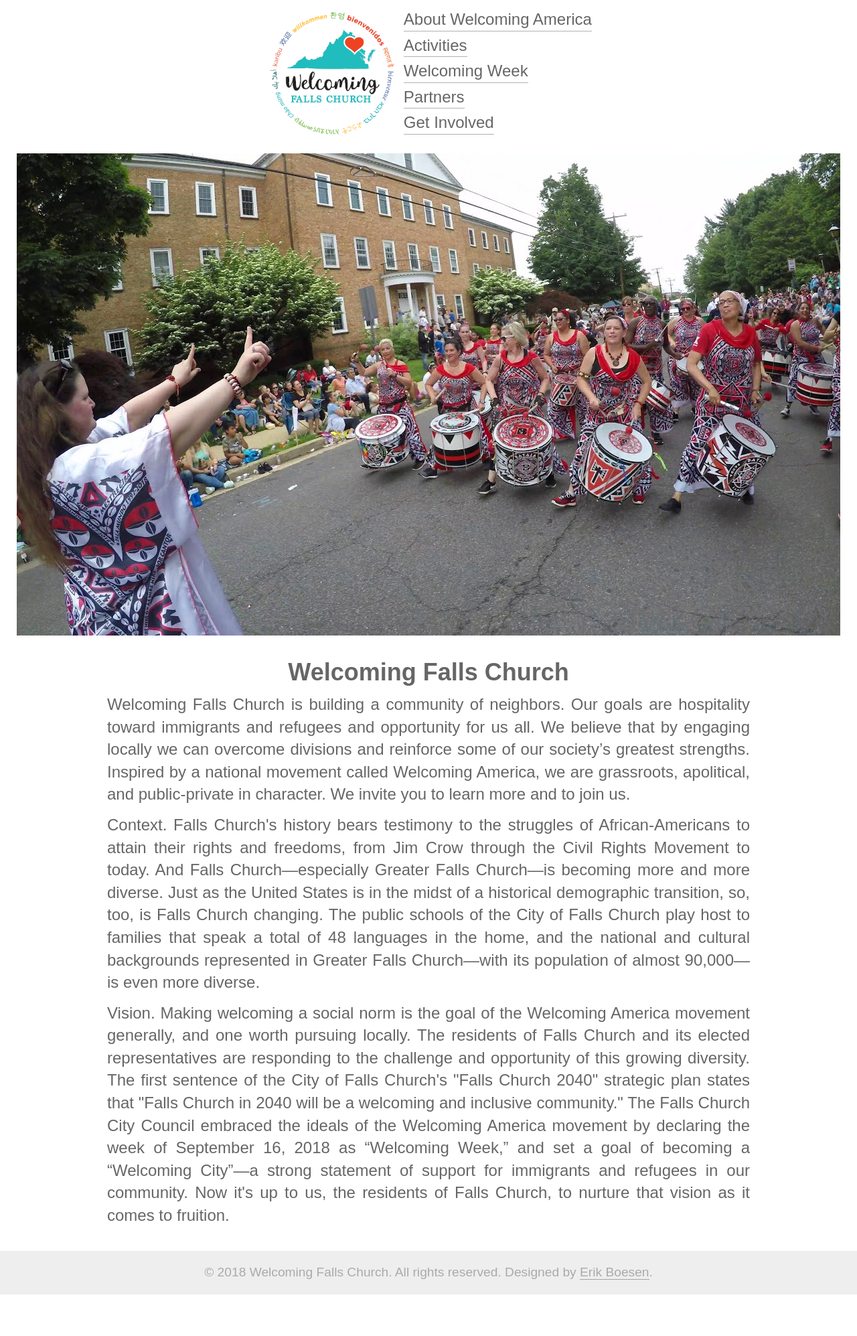
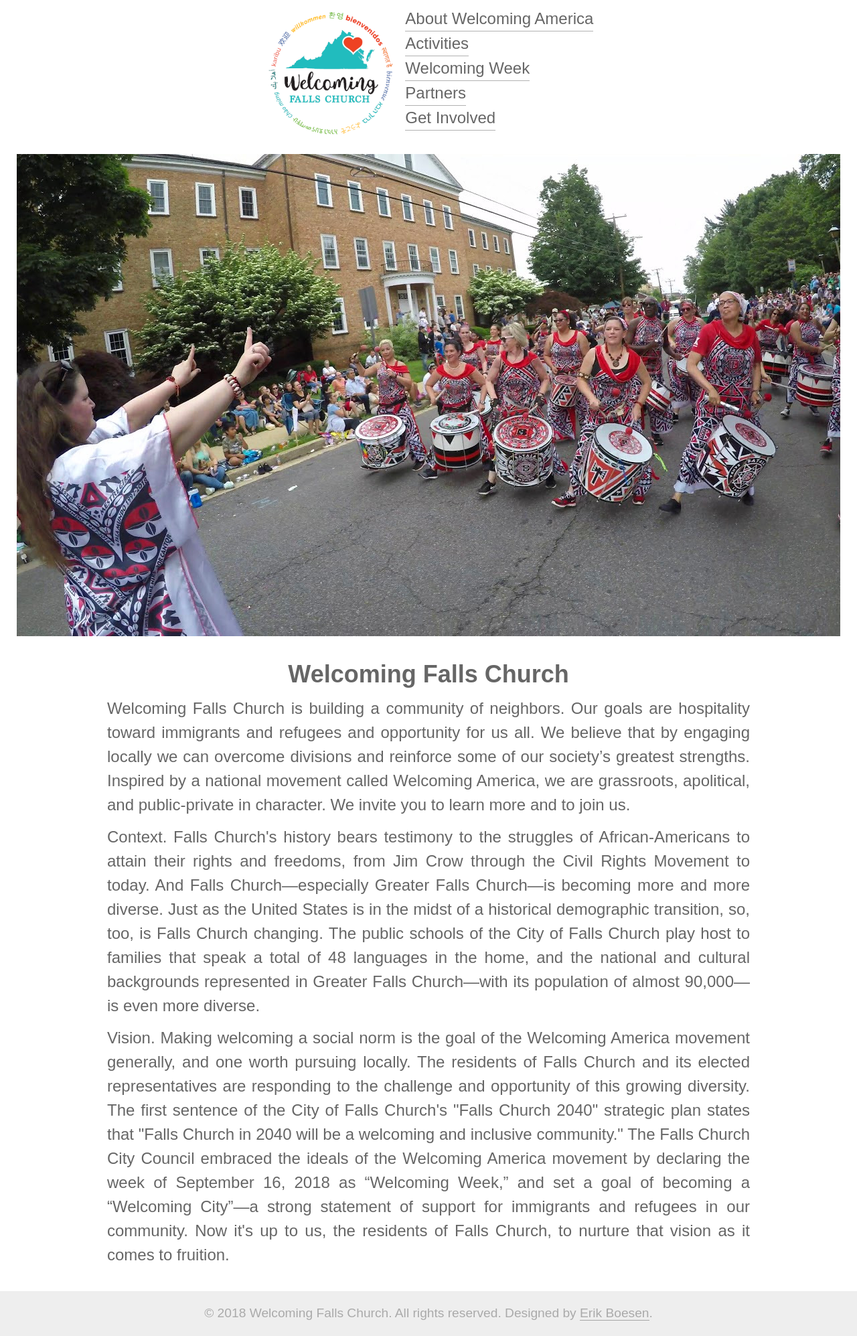
Before and after one commit to wfctest/wfctest, a Jekyll site: the page built from index.html, in a window 1280 px wide. Shown: the whole page at 67% size. Built offline with Jekyll 4.4.1, drawn with Linux system fonts in a browser that asks for light colours; some web fonts are replaced; before the commit the page ends 1933 px from its top, so only the background shows below that.

```diff
--- a/css/main.css
+++ b/css/main.css
@@ -11,7 +11,7 @@ body {
     font-weight: 300;
     font-size: 18pt;
     color: #666;
-    line-height: 1.4;
+    line-height: 1.5;
 }
 
 /* Major regions */
@@ -36,8 +36,6 @@ nav ul {
 }
 nav li a {
     display: inline-block;
-    margin: 2px 0;
-    left: 0;
 }
 section {
     padding: 10px 30px;
@@ -79,6 +77,9 @@ footer {
     color: white;
 }
 @media (min-width: 800px) {
+    nav ul {
+        margin-left: 5px;
+    }
     section {
         padding: 30px 50px;
     }
```
